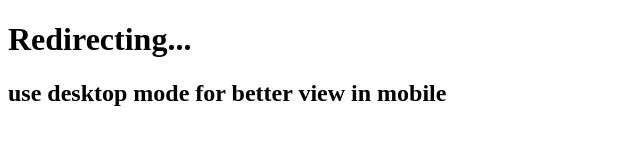
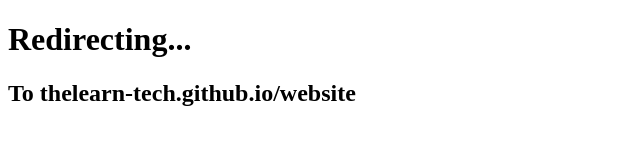
Before and after one commit to thelearn-tech/thelearn-tech.github.io, a plain HTML site: page index.html in a window 1280 px wide. Shown: the whole page, without its empty margins (0-640 px from the left). Drawn offline with Linux system fonts and the light colour scheme.

Commit message:
update index.html

```diff
--- a/index.html
+++ b/index.html
@@ -5,7 +5,7 @@
  </head>
  <body>
   <h1>Redirecting...</h1>
-   <h2>use desktop mode for better view in mobile</h2>
+   <h2>To thelearn-tech.github.io/website</h2>
   <div>
   </div>
   <script>
```
